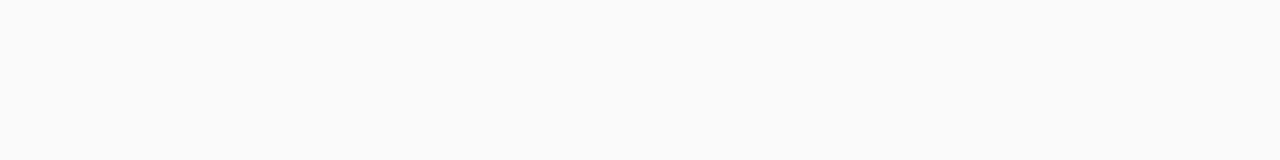
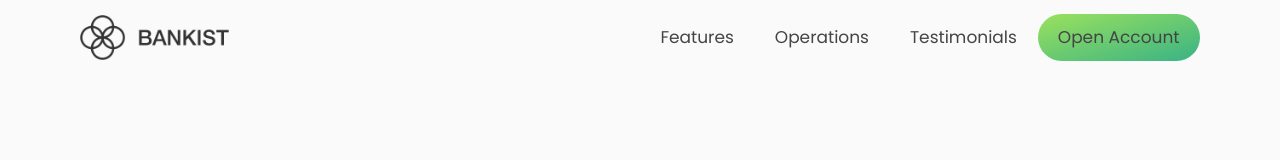
Before and after one commit to spuneiartur/Bankist_Project_DOM, a plain HTML site: page index.html in a window 1280 px wide. Drawn offline with Linux system fonts and the light colour scheme.

Commit message:
Completed header section

```diff
--- a/index.html
+++ b/index.html
@@ -16,14 +16,18 @@
   </head>
   <body>
     <div class="wrapper">
-      <header>
+      <header class="header">
         <div class="header__column--1">
           <div class="logo__container">
-            <a href=""><img src="" alt="" /></a>
+            <a href=""><img src="./img/logo.png" alt="" /></a>
           </div>
-          <div class="title__container"></div>
         </div>
-        <div class="header__column--2"></div>
+        <div class="header__column--2">
+          <div class="col--2__flex col--2__flex--1">Features</div>
+          <div class="col--2__flex col--2__flex--2">Operations</div>
+          <div class="col--2__flex col--2__flex--3">Testimonials</div>
+          <div class="col--2__flex col--2__flex--4">Open Account</div>
+        </div>
       </header>
     </div>
   </body>
--- a/style.css
+++ b/style.css
@@ -124,4 +124,55 @@ h6 {
 
 /* --------------------------------------------------------------------Bankist app DOM --------------------------------------------------------------------------- */
 
-/* ==========================================HEADER ====================================== */
+/* ========================================HEADER =================== */
+.header {
+    display: flex;
+    background-color: transparent;
+    height: 75px;
+    justify-content: center;
+    margin: 0 80px;
+    color: #444;
+}
+
+.header__column--1 {
+    display: flex;
+    flex: 50% 1 1;
+    align-items: center;
+    font-size: 30px;
+    font-weight: 300;
+
+
+
+}
+
+.logo__container {}
+
+.logo__container img {
+    height: 45px;
+}
+
+
+.header__column--2 {
+    flex: 50% 1 1;
+    display: flex;
+    justify-content: space-around;
+    align-items: center;
+
+}
+
+.col--2__flex {
+
+    font-size: 17px;
+    padding: 15px 20px;
+}
+
+.col--2__flex--1 {}
+
+.col--2__flex--2 {}
+
+.col--2__flex--3 {}
+
+.col--2__flex--4 {
+    background-image: linear-gradient(to top left, #39b385, #9be15d);
+    border-radius: 25px;
+}
```
Also changed, not shown: img/card-lazy.jpg (added), img/digital-lazy.jpg (added), img/digital.jpg (added), img/grow-lazy.jpg (added), img/grow.jpg (added), img/hero.png (added), img/icon.png (added), img/icons.svg (added), img/img-1.jpg (added), img/img-2.jpg (added), img/img-3.jpg (added), img/img-4.jpg (added), img/logo.png (added), img/user-1.jpg (added), 2 more files, 2 other files.
